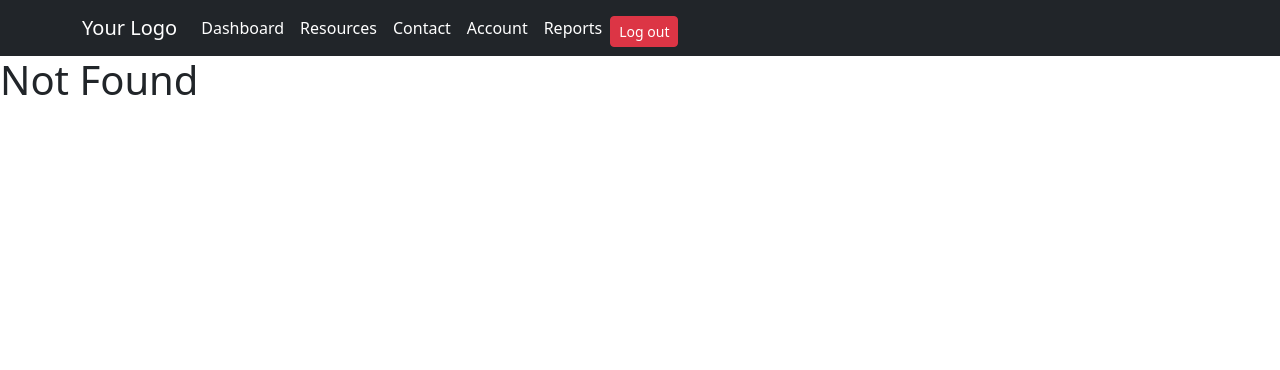
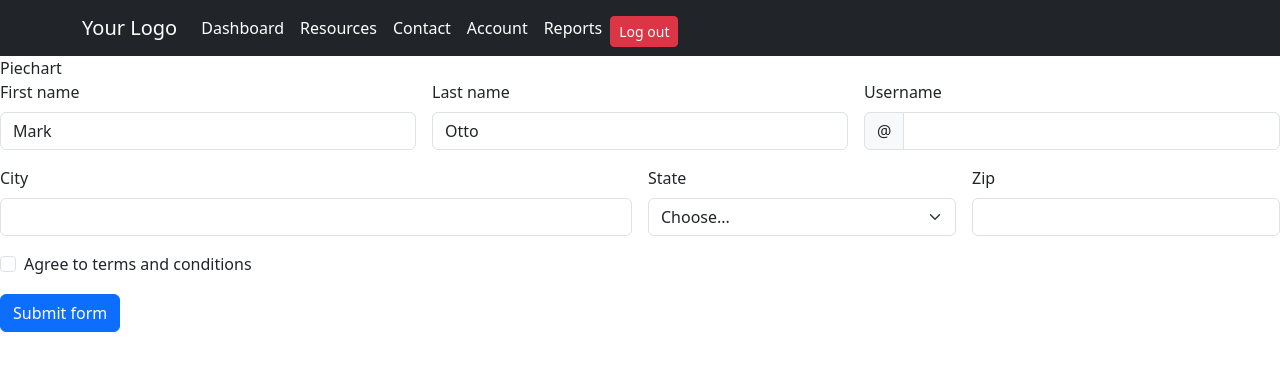
Before and after one commit to DamikaAlwis-Gif/Inventory_management_system, a React (Create React App) app in the folder client/: page /piechart in a window 1280 px wide. Before the commit this address had no page. Shown: the top 370 px of the page. Built offline with nearby package versions, Linux system fonts and the light colour scheme.

Commit message:
login validation

```diff
--- a/client/package.json
+++ b/client/package.json
@@ -3,6 +3,10 @@
   "version": "0.1.0",
   "private": true,
   "dependencies": {
+    "@emotion/react": "^11.11.1",
+    "@emotion/styled": "^11.11.0",
+    "@mui/icons-material": "^5.14.8",
+    "@mui/material": "^5.14.8",
     "@testing-library/jest-dom": "^5.17.0",
     "@testing-library/react": "^13.4.0",
     "@testing-library/user-event": "^13.5.0",
@@ -12,6 +16,7 @@
     "react-dom": "^18.2.0",
     "react-router-dom": "^6.15.0",
     "react-scripts": "5.0.1",
+    "recharts": "^2.8.0",
     "sweetalert2": "^11.7.27",
     "web-vitals": "^2.1.4"
   },
--- a/client/src/App.js
+++ b/client/src/App.js
@@ -15,7 +15,8 @@ import ShowNavBar from "./components/common/ShowNavBar";
 import Access from "./components/Auth/Access";
 import ProtectedRoute from "./components/Auth/ProtectedRoute";
 import ReportSection from "./components/reports/ReportSection";
-
+import AdminDashboard from "./components/common/AdminDashboard";
+import Piechart from "./components/reports/Piechart";
 function App() {
 
   return (
@@ -82,6 +83,9 @@ function App() {
           }></Route>
           <Route path="*" element={<h1>Not Found</h1>}></Route>
           <Route path="/reports" element ={<ReportSection/>}></Route>
+          <Route path="/admindashboard" element ={<AdminDashboard/>}></Route>
+          <Route path="/piechart" element ={<Piechart/>}></Route>
+
         </Routes>
       </BrowserRouter>
     </div>
--- a/client/src/components/Auth/Login.jsx
+++ b/client/src/components/Auth/Login.jsx
@@ -1,26 +1,48 @@
-import React from 'react'
+import React from "react";
 import { Link } from "react-router-dom";
 import { useState } from "react";
 import axios from "axios";
 import { useNavigate } from "react-router-dom";
+
 
 const Login = () => {
   const [value, setValue] = useState({
     user_name: "",
     password: "",
   });
+  const [errors, setErrors] = useState({});
 
- //axios.defaults.withCredentials = true; // to send cookie
+  console.log(errors);
   console.log(value);
+
+  const validateProperty = ({ name, value }) => {
+    if (name === "user_name") {
+      if (value.trim() === "") return "Username is required";
+    }
+    if (name === "password") {
+      if (value.trim() === "") return "Password is required";
+    }
+  }
+
   const handleChange = (e) => {
-   e.preventDefault();
-   //e.taget.value is the value of the input field
+
+
+    const errorslist = { ...errors };
+    const error =validateProperty(e.target);
+
+    if (error) errorslist[e.target.name] = error;
+    else delete errorslist[e.target.name];
+    setErrors(errorslist);
     setValue({ ...value, [e.target.name]: e.target.value });
+
   };
   const navigate = useNavigate();
 
   const handleSubmit = async (e) => {
     e.preventDefault();
+    const errors = validate();
+    setErrors(errors || {});
+    if (errors) return;
     try {
       const res = await axios.post("http://localhost:8800/auth/login", value);
       //console.log(res.data);
@@ -33,6 +55,17 @@ console.log(value);
       console.log(error);
       alert(error);
     }
+  };
+  const validate = () => {
+    const erros = {};
+    const { user_name, password } = value;
+    if (user_name.trim() === "") {
+      erros.user_name = "Username is required";
+    }
+    if (password.trim() === "") {
+      erros.password = "Password is required";
+    }
+    return Object.keys(erros).length === 0 ? null : erros;
   };
 
   return (
@@ -59,6 +92,11 @@ console.log(value);
                     value={value.user_name}
                     onChange={(e) => handleChange(e)}
                   />
+                  {errors.user_name && (
+                    <div className="alert alert-danger alert-sm">
+                      {errors.user_name}
+                    </div>
+                  )}
                 </div>
                 <div className="form-group my-2">
                   <label htmlFor="password">Password</label>
@@ -71,6 +109,11 @@ console.log(value);
                     value={value.password}
                     onChange={(e) => handleChange(e)}
                   />
+                  {errors.password && (
+                    <div className="alert alert-danger alert-sm">
+                      {errors.password}
+                    </div>
+                  )}
                 </div>
 
                 <button type="submit" className="btn btn-primary btn-sm">
@@ -86,6 +129,6 @@ console.log(value);
       </div>
     </div>
   );
-}
+};
 
-export default Login
+export default Login;
--- /dev/null
+++ b/client/src/components/common/AdminDashboard.jsx
@@ -0,0 +1,12 @@
+import React from 'react'
+
+const AdminDashboard = () => {
+  return (
+    <div>
+        AdminDashboard
+
+    </div>
+  )
+}
+
+export default AdminDashboard
--- a/client/src/components/inventoryList/Add.jsx
+++ b/client/src/components/inventoryList/Add.jsx
@@ -120,7 +120,10 @@ const Add = () => {
         <div className="col-6 bg-primary-subtle mx-auto shadow rounded">
           <h1 className="my-3">Add a Asset</h1>
 
-          <form>
+          <form
+            className="needs-validation g-3"
+            onSubmit={(e) => handleSave(e)}
+          >
             <div className="row">
               <FormItem
                 onChange={handleChange}
@@ -243,12 +246,11 @@ const Add = () => {
                 title={"Image Url"}
               />
             </div>
-          </form>
             <div className="my-3">
               <button
-              type="button"
+                type="submit"
                 className="btn btn btn-success  "
-              onClick={(e) => handleSave(e)}
+                //onClick={(e) => handleSave(e)}
               >
                 Save
               </button>
@@ -260,6 +262,7 @@ const Add = () => {
                 Clear
               </button>
             </div>
+          </form>
         </div>
       </div>
     </div>
--- a/client/src/components/inventoryList/FormItem.jsx
+++ b/client/src/components/inventoryList/FormItem.jsx
@@ -4,7 +4,7 @@ const FormItem = (props) => {
     const {placeholder, title, value, onChange, name , type }= props;
   return (
     <>
-      <div className="form-group col">
+      <div className="form-group  col">
         <label htmlFor={name} className="form-label ">
           {title}
         </label>
@@ -16,7 +16,9 @@ const FormItem = (props) => {
           onChange={(e) => onChange(e)}
           name={name}
           placeholder={placeholder}
+          required
         />
+        <div className="invalid-feedback">Please provide a valid input!</div>
       </div>
     </>
   );
--- /dev/null
+++ b/client/src/components/reports/Piechart.jsx
@@ -0,0 +1,74 @@
+import React from 'react'
+
+const Piechart = () => {
+  return (
+    <div>Piechart
+        <form class="row g-3 needs-validation" novalidate>
+  <div class="col-md-4">
+    <label for="validationCustom01" class="form-label">First name</label>
+    <input type="text" class="form-control" id="validationCustom01" value="Mark" required/>
+    <div class="valid-feedback">
+      Looks good!
+    </div>
+  </div>
+  <div class="col-md-4">
+    <label for="validationCustom02" class="form-label">Last name</label>
+    <input type="text" class="form-control" id="validationCustom02" value="Otto" required/>
+    <div class="valid-feedback">
+      Looks good!
+    </div>
+  </div>
+  <div class="col-md-4">
+    <label for="validationCustomUsername" class="form-label">Username</label>
+    <div class="input-group has-validation">
+      <span class="input-group-text" id="inputGroupPrepend">@</span>
+      <input type="text" class="form-control" id="validationCustomUsername" aria-describedby="inputGroupPrepend" required/>
+      <div class="invalid-feedback">
+        Please choose a username.
+      </div>
+    </div>
+  </div>
+  <div class="col-md-6">
+    <label for="validationCustom03" class="form-label">City</label>
+    <input type="text" class="form-control" id="validationCustom03" required/>
+    <div class="invalid-feedback">
+      Please provide a valid city.
+    </div>
+  </div>
+  <div class="col-md-3">
+    <label for="validationCustom04" class="form-label">State</label>
+    <select class="form-select" id="validationCustom04" required>
+      <option selected disabled value="">Choose...</option>
+      <option>...</option>
+    </select>
+    <div class="invalid-feedback">
+      Please select a valid state.
+    </div>
+  </div>
+  <div class="col-md-3">
+    <label for="validationCustom05" class="form-label">Zip</label>
+    <input type="text" class="form-control" id="validationCustom05" required/>
+    <div class="invalid-feedback">
+      Please provide a valid zip.
+    </div>
+  </div>
+  <div class="col-12">
+    <div class="form-check">
+      <input class="form-check-input" type="checkbox" value="" id="invalidCheck" required/>
+      <label class="form-check-label" for="invalidCheck">
+        Agree to terms and conditions
+      </label>
+      <div class="invalid-feedback">
+        You must agree before submitting.
+      </div>
+    </div>
+  </div>
+  <div class="col-12">
+    <button class="btn btn-primary" type="submit">Submit form</button>
+  </div>
+</form>
+    </div>
+  )
+}
+
+export default Piechart
```
Also changed, not shown: 1 other file (tests, documents, lock files or other folders). Lines whose indentation alone changed are shown as unchanged.
